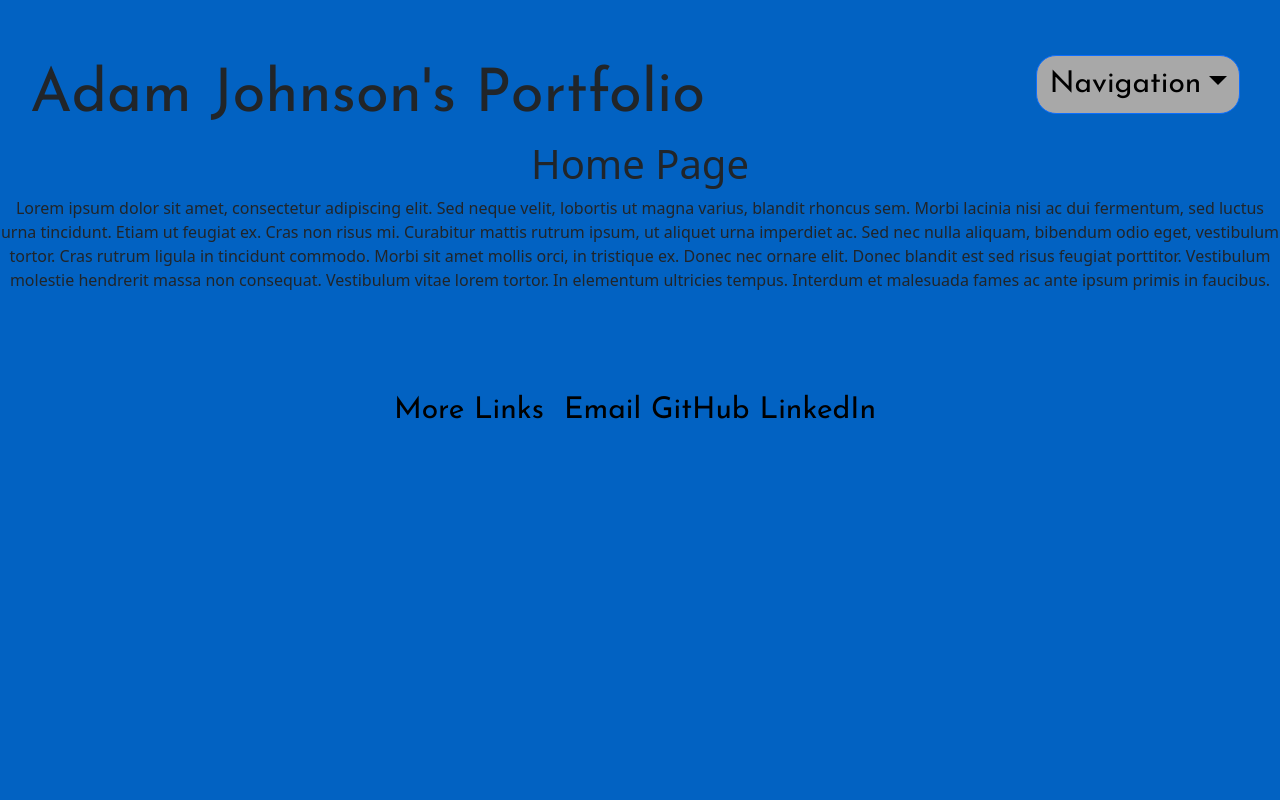
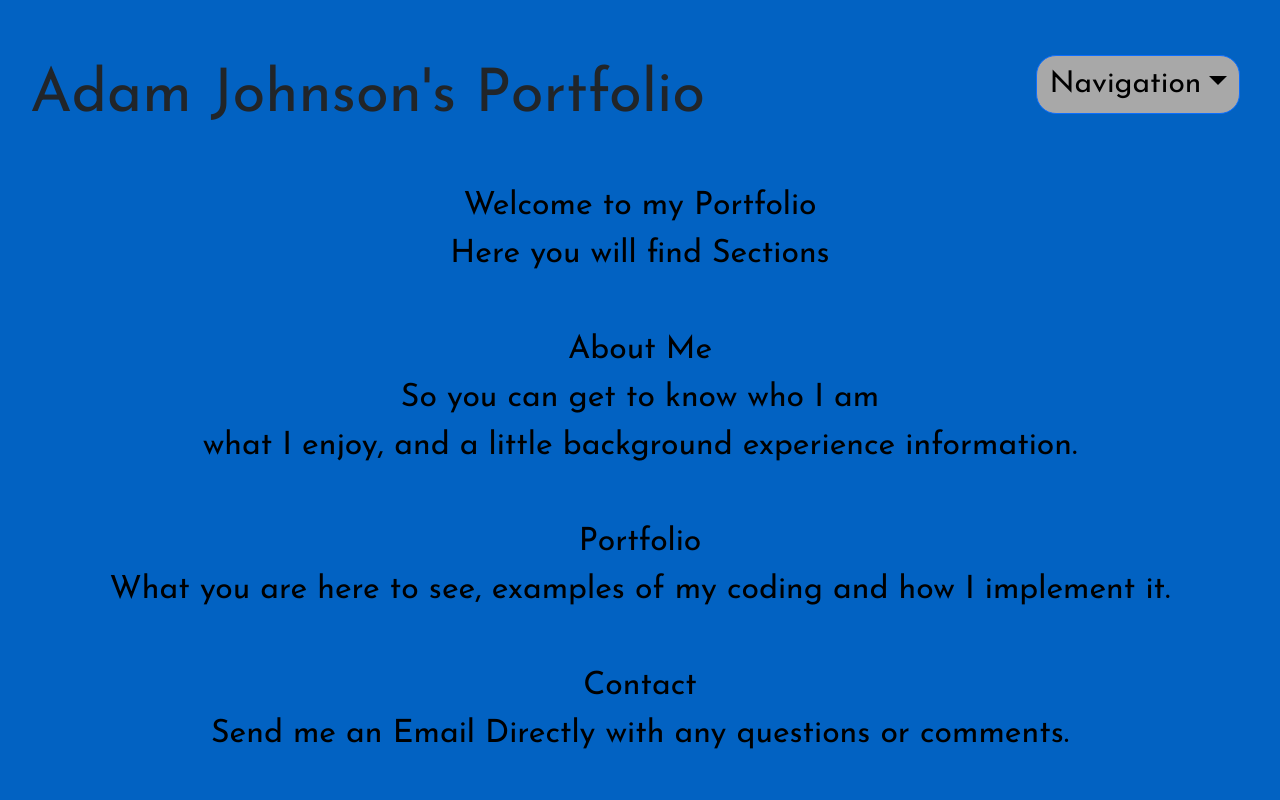
Before and after one commit to AJoelj84/ReactPortfolioAJ, a React (Create React App) app: page / in a window 1280 px wide. Shown: the top 800 px of the page. Built offline with nearby package versions, Linux system fonts and the light colour scheme.

Commit message:
Added changes to the Home landing page

```diff
--- a/src/components/assets/styling/style.css
+++ b/src/components/assets/styling/style.css
@@ -1,3 +1,13 @@
+.welcome{
+  margin-top: 50px;
+  margin-bottom: 100px;
+  text-align: center;
+  justify-content: center;
+  font-size:xx-large;
+  color: black;
+
+}
+
 .background {
     background-color: rgb(2, 98, 194);
 
--- a/src/components/pages/Home.js
+++ b/src/components/pages/Home.js
@@ -3,18 +3,25 @@ import React from 'react';
 function Home() {
   return (
     <div>
-      <h1 class = 'bodyheaders'>Home Page</h1>
-      <p class = 'bodyheaders'>
-        Lorem ipsum dolor sit amet, consectetur adipiscing elit. Sed neque
-        velit, lobortis ut magna varius, blandit rhoncus sem. Morbi lacinia nisi
-        ac dui fermentum, sed luctus urna tincidunt. Etiam ut feugiat ex. Cras
-        non risus mi. Curabitur mattis rutrum ipsum, ut aliquet urna imperdiet
-        ac. Sed nec nulla aliquam, bibendum odio eget, vestibulum tortor. Cras
-        rutrum ligula in tincidunt commodo. Morbi sit amet mollis orci, in
-        tristique ex. Donec nec ornare elit. Donec blandit est sed risus feugiat
-        porttitor. Vestibulum molestie hendrerit massa non consequat. Vestibulum
-        vitae lorem tortor. In elementum ultricies tempus. Interdum et malesuada
-        fames ac ante ipsum primis in faucibus.
+      <h1 class = 'bodyheaders'></h1>
+      <p style={{fontFamily: 'Josefin Sans, sans-serif'}} class = 'welcome'>
+        Welcome to my Portfolio<br></br>
+        Here you will find Sections<br></br>
+        <br></br>
+        About Me <br></br>
+        So you can get to know who I am<br></br>
+        what I enjoy, and a little background experience information.<br></br>
+        <br></br>
+        Portfolio<br></br>
+        What you are here to see, examples of my coding and how I implement it.<br></br>
+        <br></br>
+        Contact<br></br>
+        Send me an Email Directly with any questions or comments.<br></br>
+        <br></br>
+        Resume<br></br>
+        My Work History and List of Proficencies.<br></br>
+        Included in a Convinent PDF Download too!
+
       </p>
     </div>
   );
```
